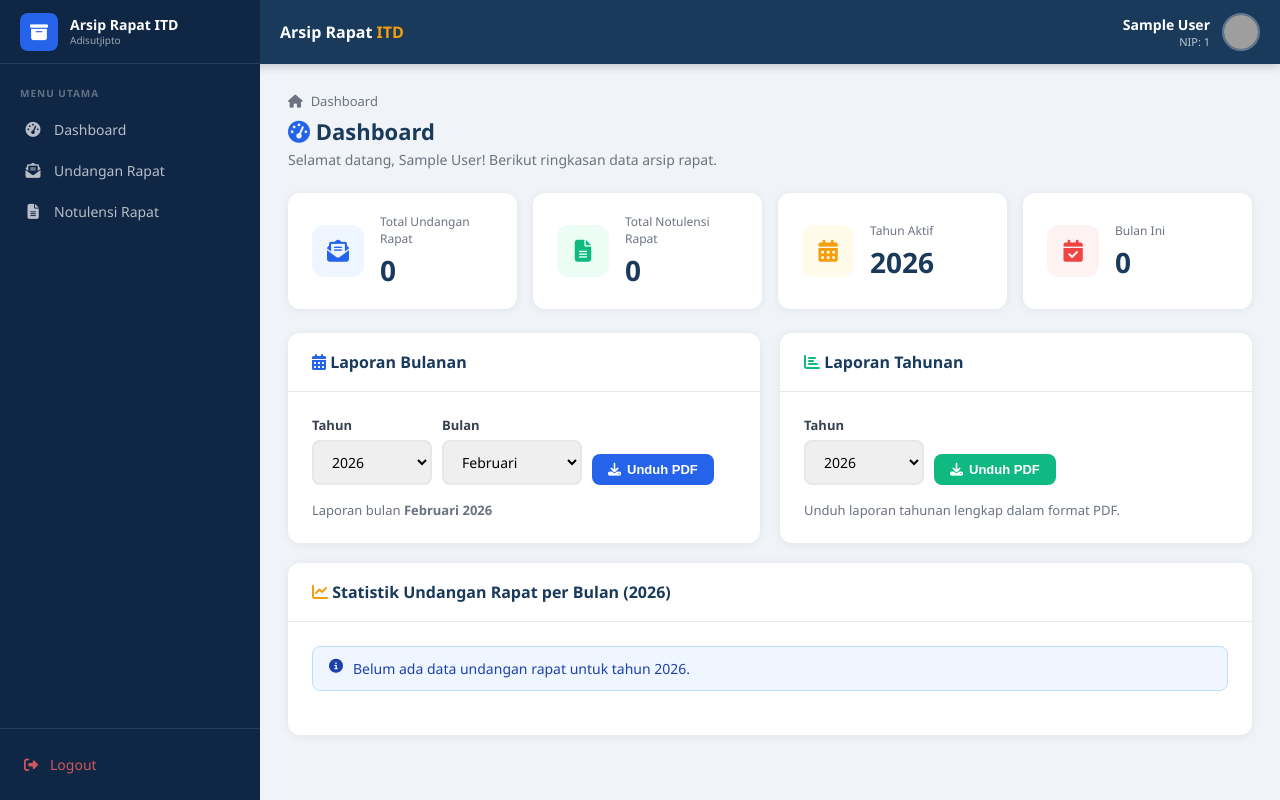
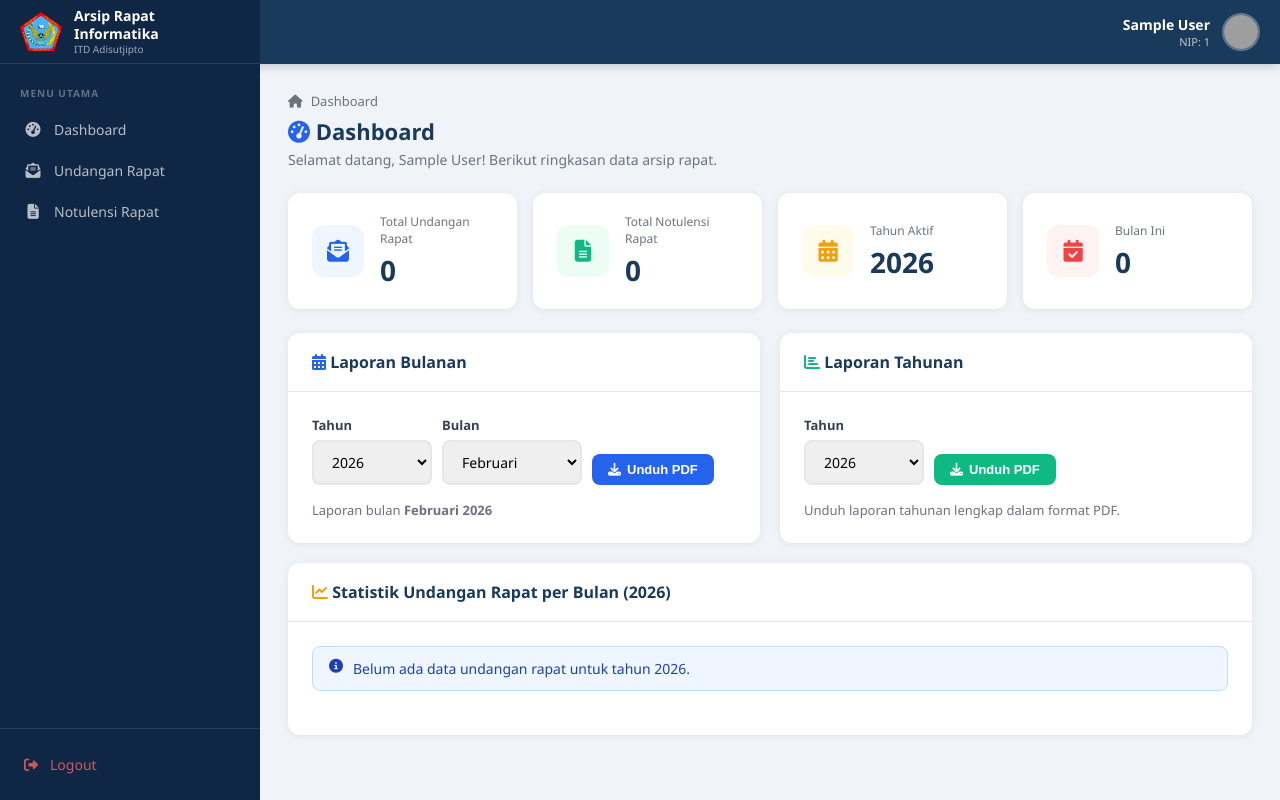
Before and after one commit to AminudinAbdulloh/sistem-arsip-rapat, a PHP site: page / in a window 1280 px wide. Run offline with PHP 8.4, Linux system fonts and the light colour scheme; the visitor is signed in with stand-in values (Sample User, id 1); data that the repository does not hold is empty; grey boxes are pictures that could not be loaded.

Commit message:
Update login and sidebar views to use new logo image; remove unused navbar brand styles for a cleaner layout.

```diff
--- a/app/views/auth/login.php
+++ b/app/views/auth/login.php
@@ -112,7 +112,7 @@
 <body>
 <div class="login-wrapper">
   <div class="login-left">
-    <div class="logo-icon"><i class="fas fa-archive"></i></div>
+  <img src="<?= BASE_URL ?>/public/images/Logo_ITDA_HD.png" alt="Logo ITDA" style="width:110px;height:110px;object-fit:contain;margin-bottom:20px;">
     <h2>Sistem Informasi Pengelolaan Arsip Rapat</h2>
     <p>Institut Teknologi Dirgantara Adisutjipto<br>Program Studi</p>
   </div>
--- a/app/views/layouts/main.php
+++ b/app/views/layouts/main.php
@@ -34,8 +34,6 @@
     z-index: 100;
     box-shadow: 0 2px 10px rgba(0,0,0,0.2);
   }
-  .navbar-brand { color: white; font-weight: 700; font-size: 16px; }
-  .navbar-brand span { color: var(--accent); }
   .navbar-user { display: flex; align-items: center; gap: 12px; color: white; }
   .navbar-user img, .navbar-user .avatar {
     width: 38px; height: 38px; border-radius: 50%;
@@ -258,8 +256,8 @@
 <!-- SIDEBAR -->
 <aside class="sidebar" id="sidebar">
   <div class="sidebar-logo">
-    <div class="logo-icon"><i class="fas fa-archive"></i></div>
-    <span>Arsip Rapat ITD<small>Adisutjipto</small></span>
+    <img src="<?= BASE_URL ?>/public/images/Logo_ITDA_HD.png" alt="Logo ITDA" style="width:42px;height:42px;object-fit:contain;flex-shrink:0;">
+    <span>Arsip Rapat Informatika<small>ITD Adisutjipto</small></span>
   </div>
   <nav class="sidebar-nav">
     <div class="nav-section">
@@ -286,7 +284,6 @@
 <header class="navbar">
   <div style="display:flex;align-items:center;gap:12px">
     <button class="hamburger" onclick="toggleSidebar()"><i class="fas fa-bars"></i></button>
-    <span class="navbar-brand">Arsip Rapat <span>ITD</span></span>
   </div>
   <div class="navbar-user">
     <div class="navbar-user-info">
```
Also changed, not shown: public/images/Logo_ITDA_HD.png (renamed from public/img/Logo_ITDA_HD.png).
